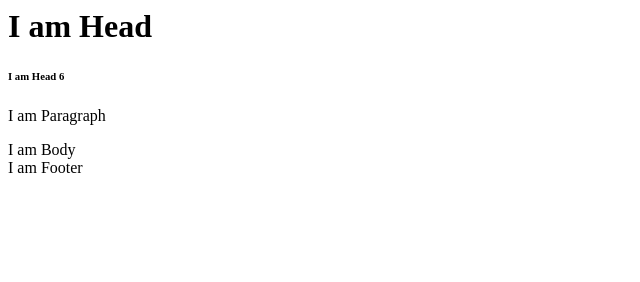
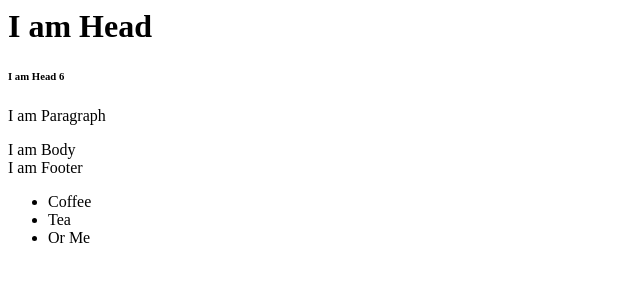
Before and after one commit to NgWoeiJiang/lab4, a plain HTML site: page index.html in a window 1280 px wide. Shown: the whole page, without its empty margins (0-640 px from the left). Drawn offline with Linux system fonts and the light colour scheme.

Commit message:
5th Time

```diff
--- a/index.html
+++ b/index.html
@@ -15,3 +15,9 @@ I am Body
 <footer>
 I am Footer
 </footer>
+
+<ul style="list-style-type:disc;">
+  <li>Coffee</li>
+  <li>Tea</li>
+  <li>Or Me</li>
+</ul>
```
